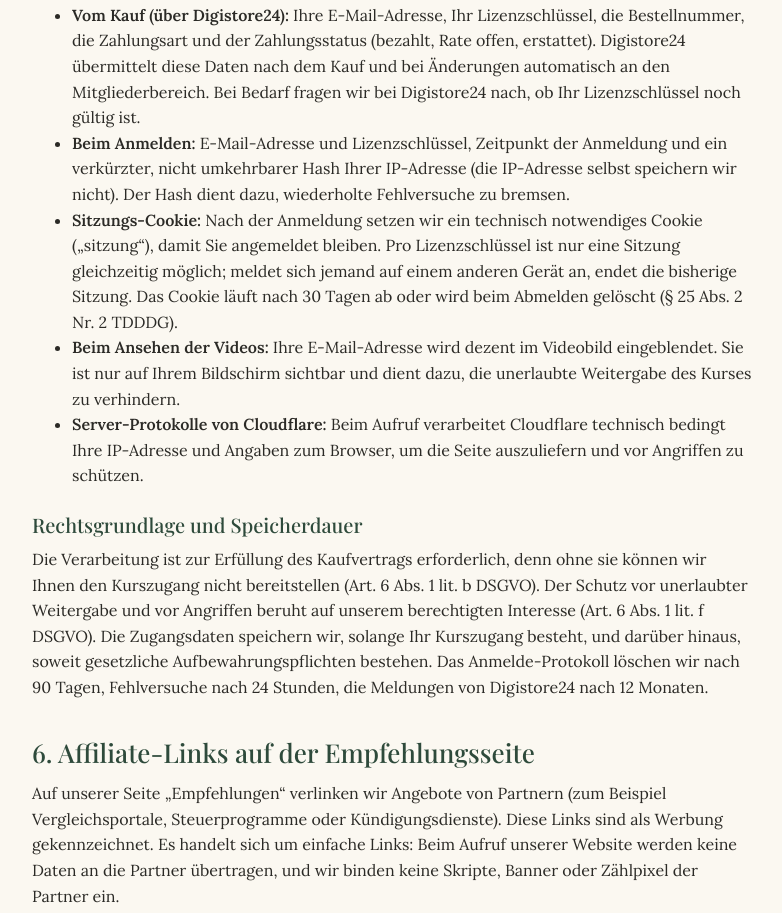
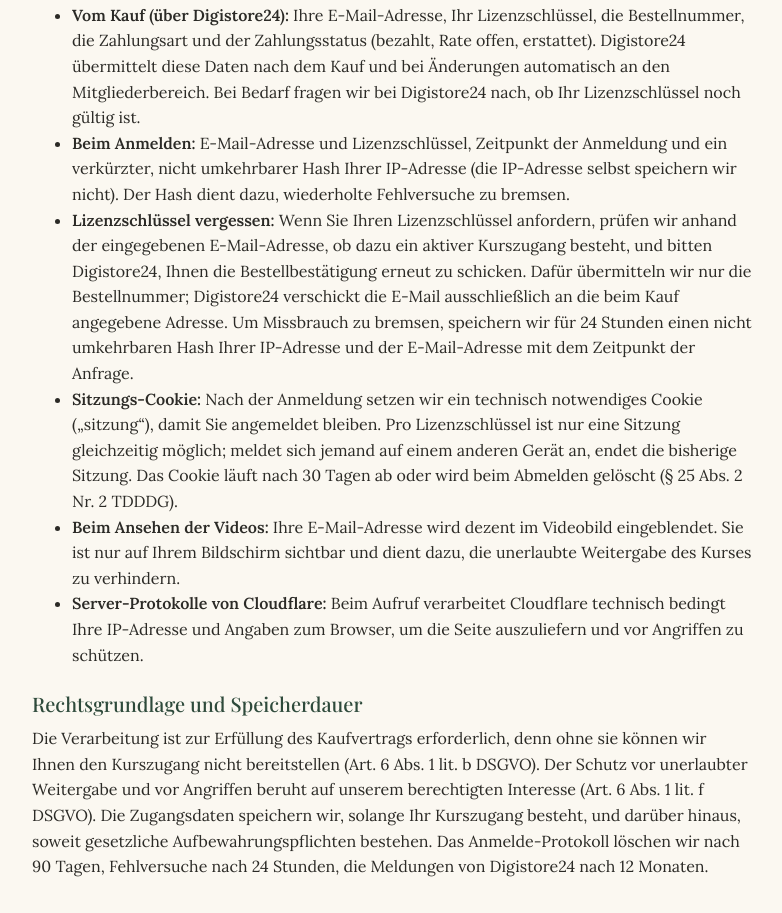
Before and after one commit to aimaddin/opawalter, a plain HTML site: page datenschutz.html in a window 1280 px wide. Shown: the part 8629-9542 px from the top of the page, without its empty margins (248-1030 px from the left). Drawn offline with Linux system fonts and the light colour scheme.

Commit message:
Add files via upload

```diff
--- a/datenschutz.html
+++ b/datenschutz.html
@@ -137,6 +137,7 @@ l.querySelectorAll('.menue a').forEach(function(a){a.addEventListener('click',zu
   <ul>
     <li><strong>Vom Kauf (über Digistore24):</strong> Ihre E-Mail-Adresse, Ihr Lizenzschlüssel, die Bestellnummer, die Zahlungsart und der Zahlungsstatus (bezahlt, Rate offen, erstattet). Digistore24 übermittelt diese Daten nach dem Kauf und bei Änderungen automatisch an den Mitgliederbereich. Bei Bedarf fragen wir bei Digistore24 nach, ob Ihr Lizenzschlüssel noch gültig ist.</li>
     <li><strong>Beim Anmelden:</strong> E-Mail-Adresse und Lizenzschlüssel, Zeitpunkt der Anmeldung und ein verkürzter, nicht umkehrbarer Hash Ihrer IP-Adresse (die IP-Adresse selbst speichern wir nicht). Der Hash dient dazu, wiederholte Fehlversuche zu bremsen.</li>
+    <li><strong>Lizenzschlüssel vergessen:</strong> Wenn Sie Ihren Lizenzschlüssel anfordern, prüfen wir anhand der eingegebenen E-Mail-Adresse, ob dazu ein aktiver Kurszugang besteht, und bitten Digistore24, Ihnen die Bestellbestätigung erneut zu schicken. Dafür übermitteln wir nur die Bestellnummer; Digistore24 verschickt die E-Mail ausschließlich an die beim Kauf angegebene Adresse. Um Missbrauch zu bremsen, speichern wir für 24 Stunden einen nicht umkehrbaren Hash Ihrer IP-Adresse und der E-Mail-Adresse mit dem Zeitpunkt der Anfrage.</li>
     <li><strong>Sitzungs-Cookie:</strong> Nach der Anmeldung setzen wir ein technisch notwendiges Cookie („sitzung“), damit Sie angemeldet bleiben. Pro Lizenzschlüssel ist nur eine Sitzung gleichzeitig möglich; meldet sich jemand auf einem anderen Gerät an, endet die bisherige Sitzung. Das Cookie läuft nach 30 Tagen ab oder wird beim Abmelden gelöscht (§ 25 Abs. 2 Nr. 2 TDDDG).</li>
     <li><strong>Beim Ansehen der Videos:</strong> Ihre E-Mail-Adresse wird dezent im Videobild eingeblendet. Sie ist nur auf Ihrem Bildschirm sichtbar und dient dazu, die unerlaubte Weitergabe des Kurses zu verhindern.</li>
     <li><strong>Server-Protokolle von Cloudflare:</strong> Beim Aufruf verarbeitet Cloudflare technisch bedingt Ihre IP-Adresse und Angaben zum Browser, um die Seite auszuliefern und vor Angriffen zu schützen.</li>
```
